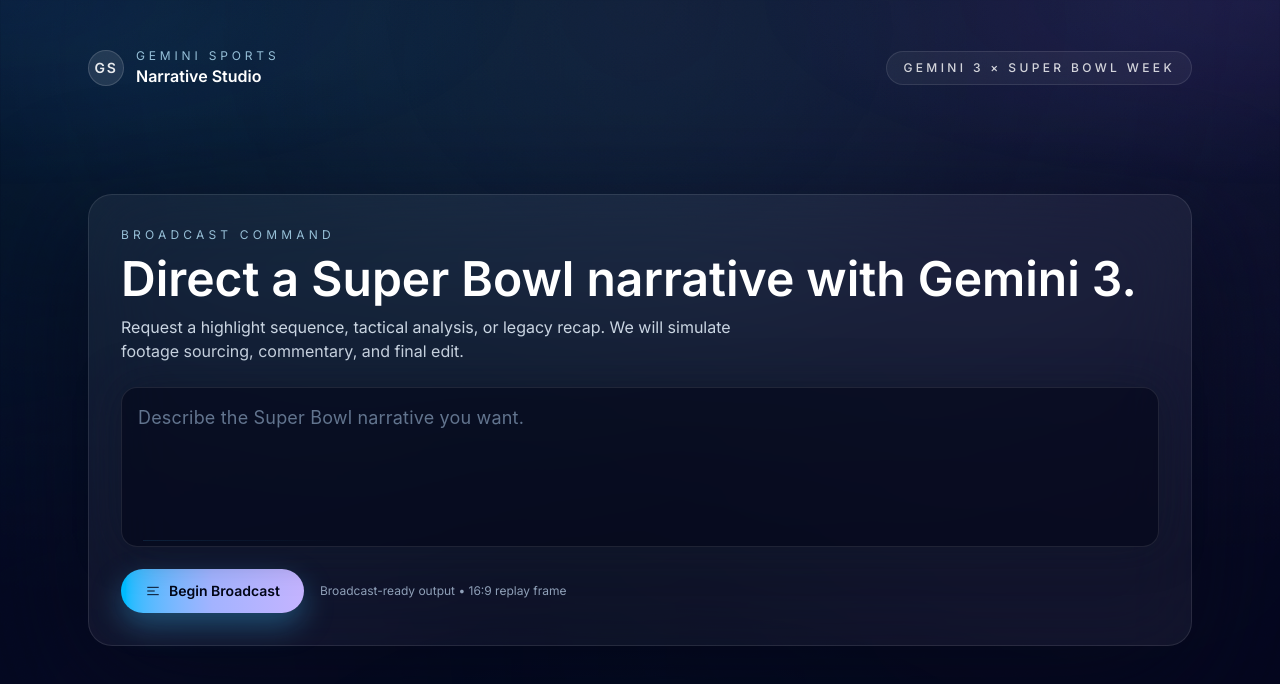
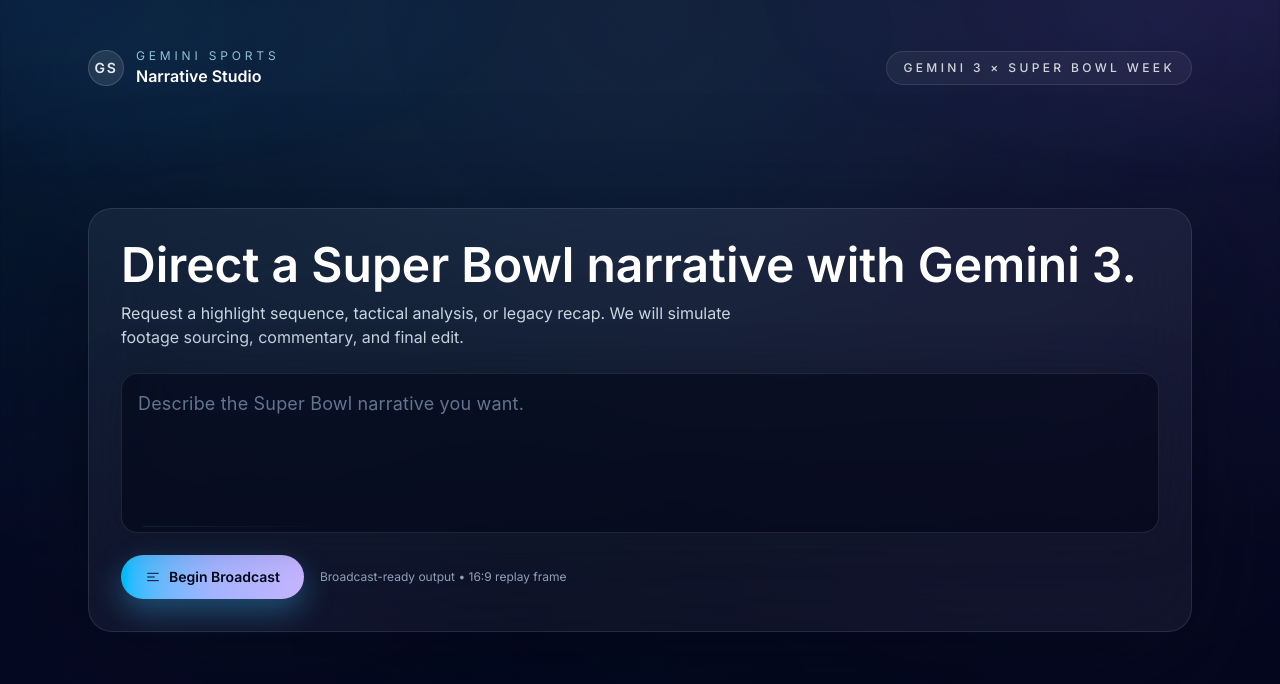
Before and after one commit to superhack-gemini/superhack_gemini, a React (Vite) app in the folder frontend/: page / in a window 1280 px wide. Shown: the top 684 px of the page. Built offline with nearby package versions, Linux system fonts and the light colour scheme.

Commit message:
Remove broadcast command label

```diff
--- a/frontend/src/App.tsx
+++ b/frontend/src/App.tsx
@@ -121,9 +121,6 @@
             {!isComplete && (
               <div className="broadcast-frame rounded-3xl border border-white/10 bg-white/5 p-8 shadow-[0_30px_120px_rgba(5,10,25,0.7)] backdrop-blur-2xl transition">
                 <div className="space-y-3">
-                  <p className="text-xs uppercase tracking-[0.35em] text-sky-200/80">
-                    Broadcast Command
-                  </p>
                   <h1 className="text-3xl font-semibold text-white md:text-5xl">
                     Direct a Super Bowl narrative with Gemini 3.
                   </h1>
```
